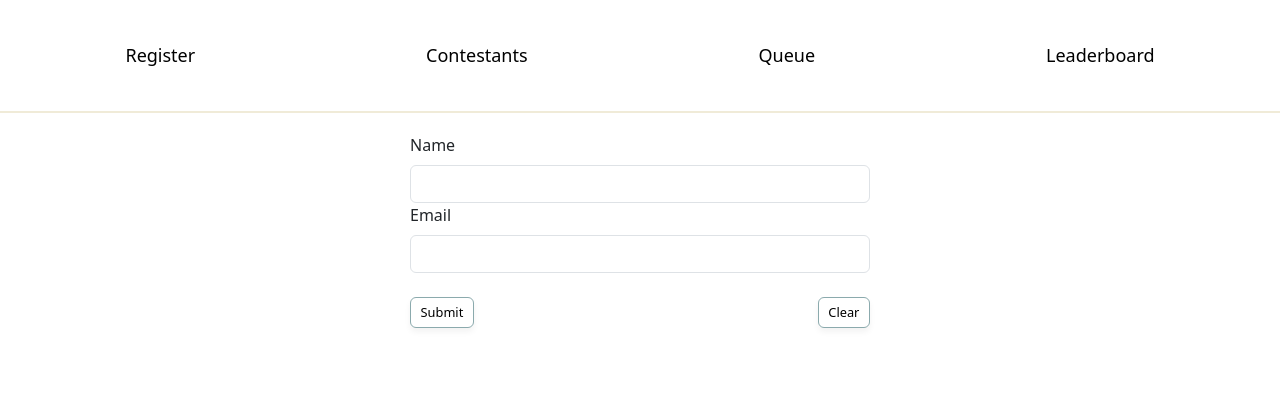
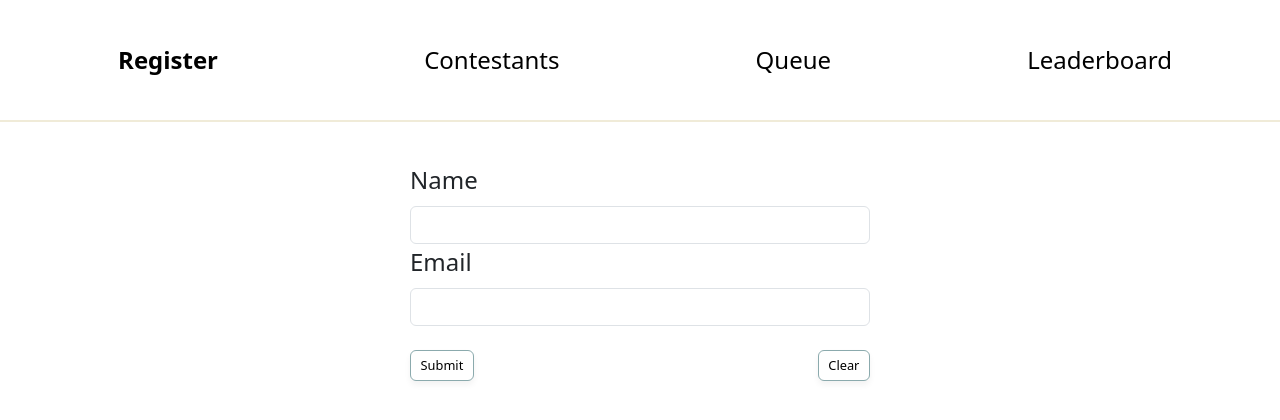
Before and after one commit to CAG-Contactor/admin-ui, a React (Create React App) app: page /register in a window 1280 px wide. Shown: the top 420 px of the page. Built offline with nearby package versions, Linux system fonts and the light colour scheme; the HTML template or start-up script is replaced by a standard one.

Commit message:
Öka på font size + lite annat fix

```diff
--- a/src/App.css
+++ b/src/App.css
@@ -53,6 +53,6 @@
 .form-message {
   text-align: center;
   margin-top: 20px;
-  font-size: 1rem;
+  font-size: 1.5rem!important;
   color: #555;
 }
--- a/src/components/CommonStyles.css
+++ b/src/components/CommonStyles.css
@@ -1,14 +1,11 @@
 @import './layout/MainLayout.css';
 
 /* List group styles */
-
-/* src/components/CommonStyles.css */
-
 .list-group-container {
     flex-grow: 1;
     overflow-y: auto;
-    max-width: 800px; /* Adjust the width as needed */
-    margin: 0 auto; /* Center the list group */
+    max-width: 800px;
+    margin: 0 auto;
 }
 
 .list-group-item {
@@ -18,7 +15,7 @@
     border-radius: 8px;
     border: 1px solid var(--secondary-color-olive);
     transition: background-color 0.3s ease, box-shadow 0.3s ease;
-    font-size: 0.9rem;
+    font-size: 1.5rem;
     box-shadow: 0 1px 2px rgba(0, 0, 0, 0.1);
 }
 
@@ -27,7 +24,6 @@
 }
 
 /* Button styles */
-
 .button-container {
     display: flex;
     gap: 0.5rem;
@@ -39,8 +35,8 @@
     color: var(--on-highlight-color);
     box-shadow: 0 4px 6px var(--shadow-color);
     transition: background-color 0.3s ease, box-shadow 0.3s ease;
-    padding: 0.3rem 0.6rem; /* Adjust padding to make buttons smaller */
-    font-size: 0.8rem; /* Adjust font size to make buttons smaller */
+    padding: 0.3rem 0.6rem;
+    font-size: 0.8rem;
 }
 
 .btn-submit:hover, .btn-clear:hover, .btn-abort:hover {
--- a/src/components/layout/MainLayout.css
+++ b/src/components/layout/MainLayout.css
@@ -2,8 +2,8 @@
     background-color: var(--header-background);
     color: var(--primary-color);
     padding: 10px;
+    margin-bottom: 20px;
 }
-
 
 .layout {
     width: 100vw;
@@ -27,6 +27,14 @@
 
 .layout-nav ul li a {
     text-decoration: none;
-    font-size: 18px;
+    font-size: 1.5rem;
     color: var(--on-highlight-color);
 }
+
+.layout-nav ul li a.active {
+    font-weight: bold;
+    color: var(--on-highlight-color);
+    border-bottom: 2px solid var(--highlight-color);
+    padding: 5px 10px;
+    border-radius: 5px;
+}
--- a/src/components/layout/MainLayout.tsx
+++ b/src/components/layout/MainLayout.tsx
@@ -1,26 +1,41 @@
 import React from "react";
-import { Link, Outlet } from "react-router-dom";
+import { NavLink, Outlet } from "react-router-dom";
 import "./MainLayout.css";
 
 const MainLayout: React.FC = () => {
     return (
         <div className="layout">
             <header className="layout-header">
-
                 <nav className="layout-nav">
                     <ul>
-                        <li><Link to="/register">Register</Link></li>
-                        <li><Link to="/contestants">Contestants</Link></li>
-                        <li><Link to="/queue">Queue</Link></li>
-                        <li><Link to="/leaderboard">Leaderboard</Link></li>
+                        <li>
+                            <NavLink to="/register" className={({ isActive }) => isActive ? "active" : ""}>
+                                Register
+                            </NavLink>
+                        </li>
+                        <li>
+                            <NavLink to="/contestants" className={({ isActive }) => isActive ? "active" : ""}>
+                                Contestants
+                            </NavLink>
+                        </li>
+                        <li>
+                            <NavLink to="/queue" className={({ isActive }) => isActive ? "active" : ""}>
+                                Queue
+                            </NavLink>
+                        </li>
+                        <li>
+                            <NavLink to="/leaderboard" className={({ isActive }) => isActive ? "active" : ""}>
+                                Leaderboard
+                            </NavLink>
+                        </li>
                     </ul>
                 </nav>
             </header>
             <main className="layout-content">
-            <Outlet /> {/* This is where the child routes will be rendered */}
-        </main>
+                <Outlet /> {/* This is where the child routes will be rendered */}
+            </main>
         </div>
-);
+    );
 };
 
 export default MainLayout;
--- a/src/components/leaderboard/Leaderboard.css
+++ b/src/components/leaderboard/Leaderboard.css
@@ -1,8 +1,7 @@
-/* src/components/leaderboard/Leaderboard.css */
-
 .header-row {
     color: var(--on-highlight-color);
     border: none;
+    padding-bottom: 20px;
 }
 
 .column {
--- a/src/components/leaderboard/Leaderboard.tsx
+++ b/src/components/leaderboard/Leaderboard.tsx
@@ -42,12 +42,14 @@ const Leaderboard: React.FC = () => {
             ) : (
                 <ListGroup>
                     <ListGroup.Item className="d-flex justify-content-between align-items-center list-group-item header-row">
+                        <div className="column">No.</div>
                         <div className="column">Name</div>
                         <div className="column">Split Time</div>
                         <div className="column">End Time</div>
                     </ListGroup.Item>
                     {leaderboard.map((leaderBoardItem, index) => (
                         <ListGroup.Item key={index} className="d-flex justify-content-between align-items-center list-group-item">
+                            <div className="column">{index + 1}</div>
                             <div className="column">{leaderBoardItem.contestant.name}</div>
                             <div className="column">{leaderBoardItem.result?.splitTime || "N/A"}</div>
                             <div className="column">{leaderBoardItem.result?.endTime || "N/A"}</div>
--- a/src/components/register/Register.css
+++ b/src/components/register/Register.css
@@ -1,5 +1,5 @@
 .register-container {
-    max-width: 500px; /* Adjust the width as needed */
+    max-width: 500px;
     padding: 20px;
     margin: 0 auto;
 }
--- a/src/index.css
+++ b/src/index.css
@@ -1,19 +1,3 @@
-/*
-
-1. The main/primary color → used for the links, the button background color, etc. In general,
-it’s the main call-to-action color.
-
-2. The accent color → used to highlight something important on the page. It shouldn’t be a variation of the primary
-color, but a complementary color.
-
-3. A scale of neutral colors → It’s generally a scale of grayscale tones, to be used for text elements, subtle elements, borders, etc.
-
-4. Feedback colors → success, error, warning.
-*/
-
-
-@import url('https://fonts.googleapis.com/css2?family=Playfair+Display:wght@400;700&display=swap');
-
 :root {
     --primary-color: #f0ebd8; /* Soft beige as the main color */
     --secondary-color: #8BAAAD; /* Soft green-blue for subtle accents */
@@ -37,12 +21,11 @@ color, but a complementary color.
     box-sizing: border-box;
 }
 
-/* Body styles */
 body {
     margin: 0;
     padding: 0;
     font-family: 'Georgia', serif;
-    background-color: var(--background-color);
+    font-size: 1.5rem!important;
     line-height: 1.6;
 }
 
@@ -62,7 +45,7 @@ header h1 {
 
 header p {
     margin: 0;
-    font-size: 1.2rem;
+    font-size: 1.5rem;
 }
 
 /* Navigation styles */
```
